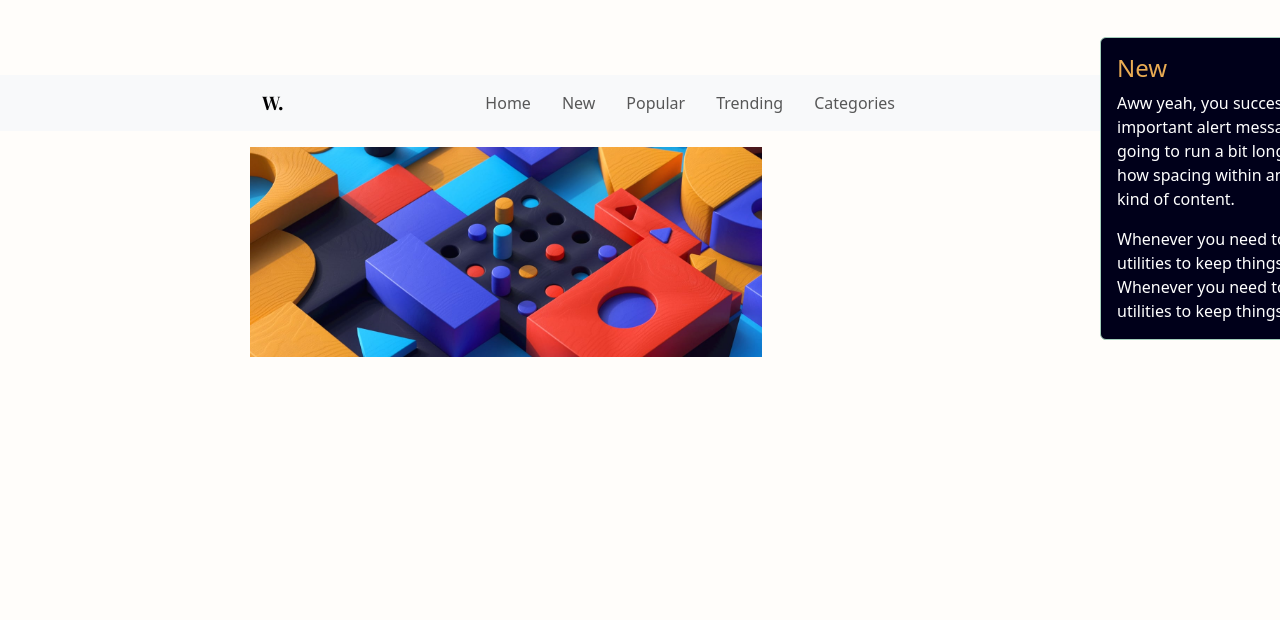
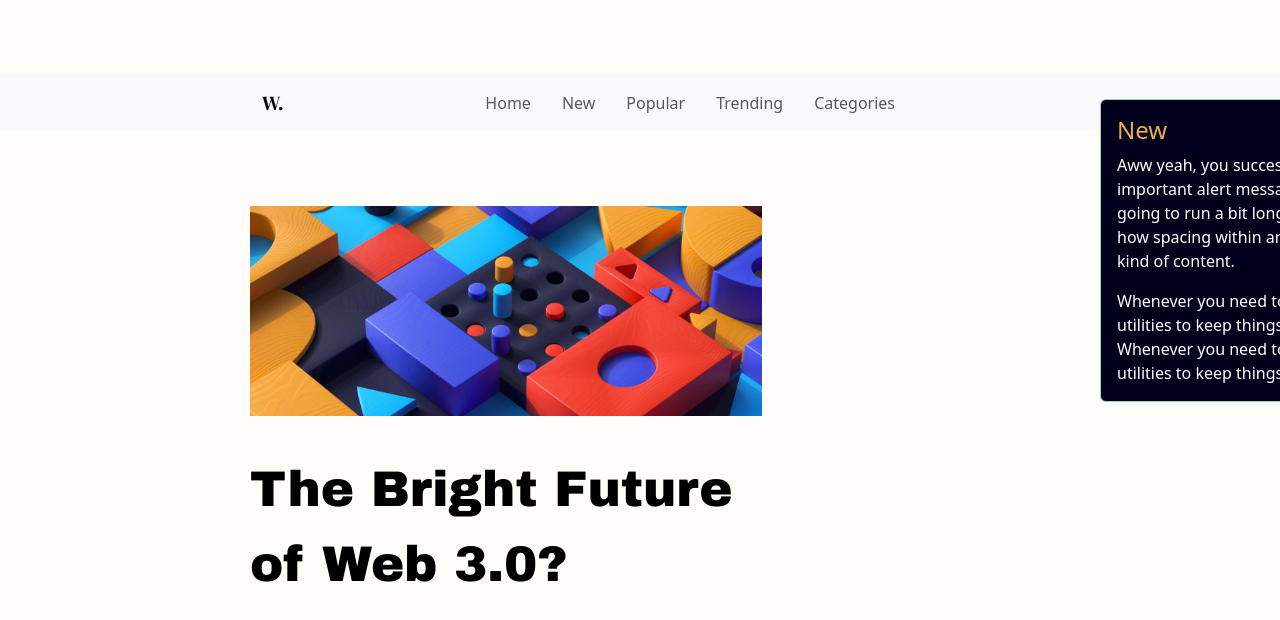
Before and after one commit to rbrandon087/new-homepage, a React (Create React App) app in the folder client/news/: page / in a window 1280 px wide. Shown: the top 620 px of the page. Built offline with nearby package versions, Linux system fonts and the light colour scheme.

Commit message:
styled my homepage contact more also added my img tag into my interface for props

```diff
--- a/client/news/src/App.tsx
+++ b/client/news/src/App.tsx
@@ -1,28 +1,30 @@
-import React from 'react';
-import { BrowserRouter as Router, Routes, Route } from 'react-router-dom';
-import Home from './pages/Home';
-import New from './pages/New';
-import Popular from './pages/Popular';
-import Trending from './pages/Trending';
-import Categories from './pages/Categories';
-import Navbar from './components/Navbar'
-import 'bootstrap/dist/css/bootstrap.min.css';
-import './App.css';
-import shapes from './images/shapes.jpg';
-
+import React from "react";
+import { BrowserRouter as Router, Routes, Route } from "react-router-dom";
+import Home from "./pages/Home";
+import New from "./pages/New";
+import Popular from "./pages/Popular";
+import Trending from "./pages/Trending";
+import Categories from "./pages/Categories";
+import Navbar from "./components/Navbar";
+import "bootstrap/dist/css/bootstrap.min.css";
+import "./App.css";
+import shapes from "./images/shapes.jpg";
 
 export interface IAppProps {}
 
 function App() {
   return (
     <Router>
-      <Navbar name={''} />
+      <Navbar name={""} />
       <Routes>
-        <Route path="/" element={<Home name={''} paragraph={''}/>}/>
-        <Route path="/New" element={<New name={''}/>}/>
-        <Route path="/Popular" element={<Popular name={''}/>}/>
-        <Route path="/Trending" element={<Trending name={''}/>}/>
-        <Route path="/Categories" element={<Categories name={''}/>}/>
+        <Route
+          path="/"
+          element={<Home name={""} paragraph={""} imgSrc={""} imgAlt={""} />}
+        />
+        <Route path="/New" element={<New name={""} />} />
+        <Route path="/Popular" element={<Popular name={""} />} />
+        <Route path="/Trending" element={<Trending name={""} />} />
+        <Route path="/Categories" element={<Categories name={""} />} />
       </Routes>
     </Router>
   );
--- a/client/news/src/pages/Home.tsx
+++ b/client/news/src/pages/Home.tsx
@@ -6,14 +6,22 @@ import "../styles/Home.css";
 export interface IHomeProps {
   name: string;
   paragraph: string;
+  imgSrc: string;
+  imgAlt: string;
 }
 
 const Home: React.FunctionComponent<IHomeProps> = ({ name, paragraph }) => {
   return (
     <div>
       <h1> {name}</h1>
-      <p>{paragraph}</p>
+      {/* Shapes image above*/}
       <img className="shapes-image" src={Shapes} alt="Shape image" />
+      {/* Text  info here */}
+      <section>
+        <p className="big-text">The Bright Future of Web 3.0? {paragraph}</p>
+        <p className="big-info"></p>
+      </section>
+      {/* Info section here*/}
       <div className="alert alert-success" role="alert">
         <h4 className="alert-heading">New</h4>
         <p>
--- a/client/news/src/styles/Home.css
+++ b/client/news/src/styles/Home.css
@@ -1,14 +1,21 @@
+@import url('https://fonts.googleapis.com/css2?family=Archivo+Black&display=swap');
+
 .shapes-image {
+    display: grid;
+    place-items: center; /* align horizontal and vertical */
     width: 40%;
     margin-left: 250px;
+    margin-top: 75px;
+    clear: both;
 }
 
 .alert {
     width: 30%; /* Adjust this value to make the alert smaller in width*/
     padding: 100px 50px; /* Adjust this value to make the alert taller */
-    margin-top: -320px; /* Adjust this value to push the alert up */
+    margin-top: -333px; /* Adjust this value to push the alert up */
     margin-left: 1100px; /* Adjust this value to push the alert down */
     background-color: hsl(240, 100%, 5%) !important;
+    position: absolute;
 }
 
 p {
@@ -18,3 +25,13 @@ p {
 .alert-heading {
     color: hsl(35, 77%, 62%) !important;
 }
+
+.big-text {
+    position: absolute;
+    color: black;
+    font-family: "Archivo Black", sans-serif;
+    font-size: 50px;
+    margin-top: 20px;
+    margin-left: 250px;
+    width: 500px;
+}
```
